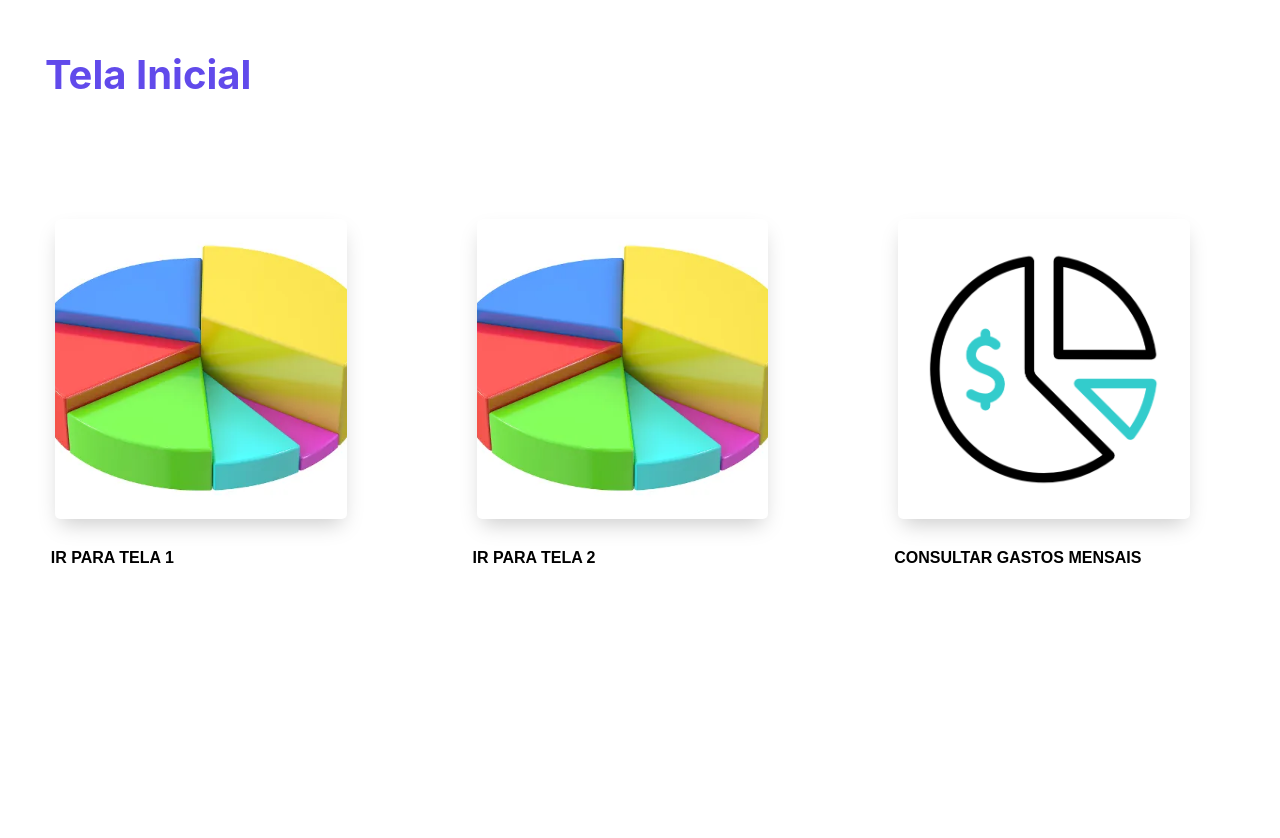
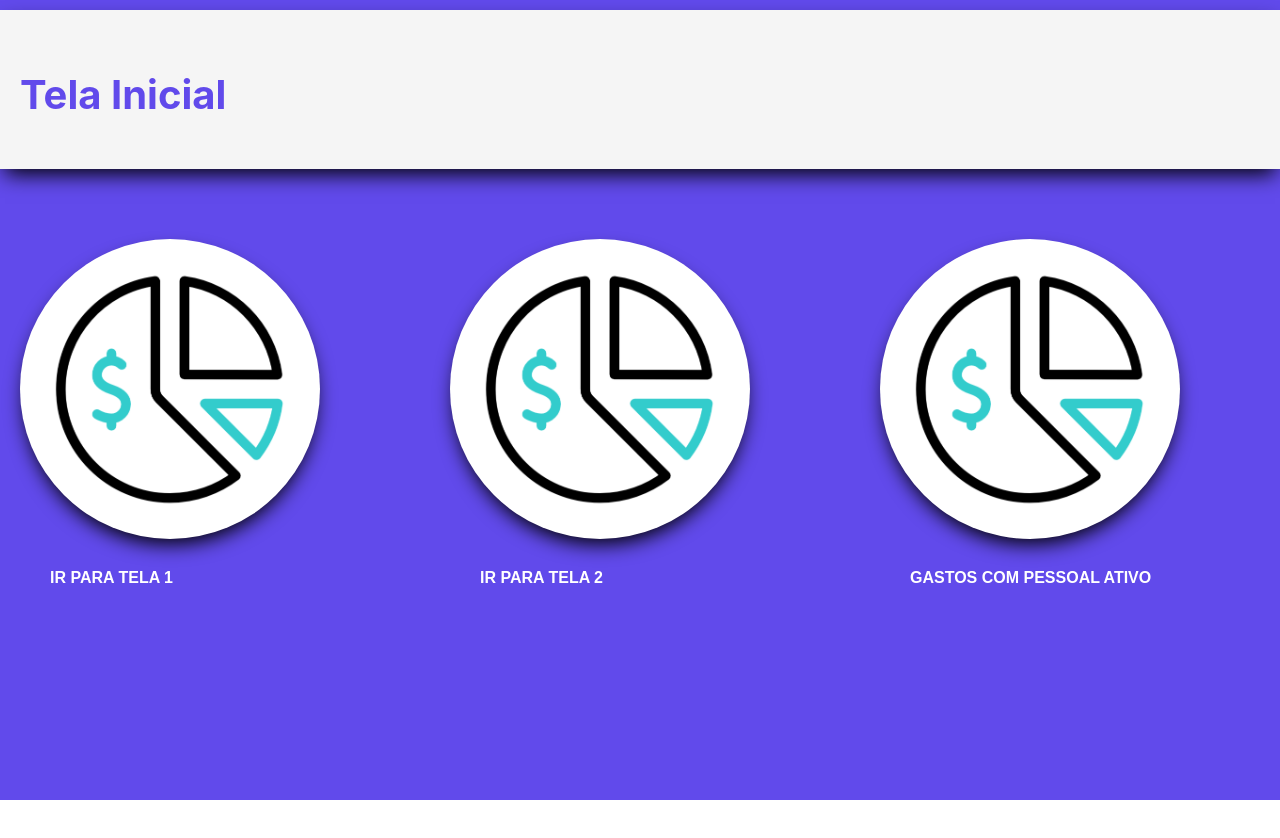
Before and after one commit to ElykelwinCosta/Projeto-Final-PAS, a React (Create React App) app: page /home in a window 1280 px wide. After the commit the page ends 800 px from the top, so only its background shows below. Built offline with nearby package versions, Linux system fonts and the light colour scheme.

Commit message:
home estilos, caminho e botoes.

```diff
--- a/src/HomeScreen.css
+++ b/src/HomeScreen.css
@@ -1,14 +1,21 @@
 .home-container {
     display: flex;
     flex-direction: column;
-    margin-left: 45px;
-    margin-top: 40px;
     height: 100vh;
+    width: 100vw;
+    background-color:#614aeb ;
+}
+
+.nav-container{
+    background-color: whitesmoke;
+    margin-top: 10px;
+    box-shadow: 0 10px 20px -5px #000;
 }
 
 h2 {
     margin-bottom: 60px;
     margin-top: 10px;
+    margin-left: 20px;
 }
 
 .option-button-container {
@@ -17,6 +24,7 @@ h2 {
     margin-top: 60px;
     margin-right: 80px;
     gap: 110px;
+
 }
 .option-button-container.span {
     color: red;
@@ -31,25 +39,33 @@ h2 {
     background-repeat: no-repeat;
     background-size: cover;
     position: relative;
-    box-shadow: 0 10px 20px -5px #ccc;
+    box-shadow: 0 10px 20px -5px #000;
     background-color: #fff;
+    background-image: url('img/pie.png');
+    border-radius: 100%;
 
 
 }
 
-.option-button span, a {
+.option-button span {
     font-size: 16px;
     font-weight: bold;
     position: absolute;
-    color: black;
+    color: #fff;
     text-align: left;
     margin-top: 180px;
-    margin-left: -150px;
+    margin-left: -120px;
     text-decoration: none;
     text-transform: uppercase;
 }
 
-#option-button-1 {
+
+.titulo-1{
+    display: flex;
+    margin-top: 60px;
+    margin-right: 80px;
+}
+/* #option-button-1 {
     background-image: url('img/shutterstock-396863464.webp');
 }
 
@@ -65,4 +81,8 @@ h2 {
 
 #option-button-3:hover{
     background-image: url('img/pie-chart.gif');
+}  */
+
+.option-button:hover{
+    background-image: url('img/pie-chart.gif');
 }
--- a/src/HomeScreen.js
+++ b/src/HomeScreen.js
@@ -14,12 +14,15 @@ const HomeScreen = () => {
   };
 
   const handleNavigateToScreen3 = () => {
-    navigate('/screen3');
+    navigate('/consultar-gastos-mes');
   };
 
   return (
     <div className="home-container">
-      <h2 className="titulo-1">Tela Inicial</h2>
+      <nav className='nav-container'>
+        <h2 className="titulo-1">Tela Inicial</h2>
+      </nav>
+
       <div className="option-button-container">
         <button id="option-button-1" className="option-button" onClick={handleNavigateToScreen1}>
           <span>Ir para Tela 1</span>
@@ -28,7 +31,7 @@ const HomeScreen = () => {
           <span>Ir para Tela 2</span>
         </button>
         <button id="option-button-3" className="option-button" onClick={handleNavigateToScreen3}>
-        <a href="/consultar-gastos-mes">Consultar gastos mensais</a>
+        <span>Gastos com pessoal ativo</span>
         </button>
       </div>
     </div>
```
